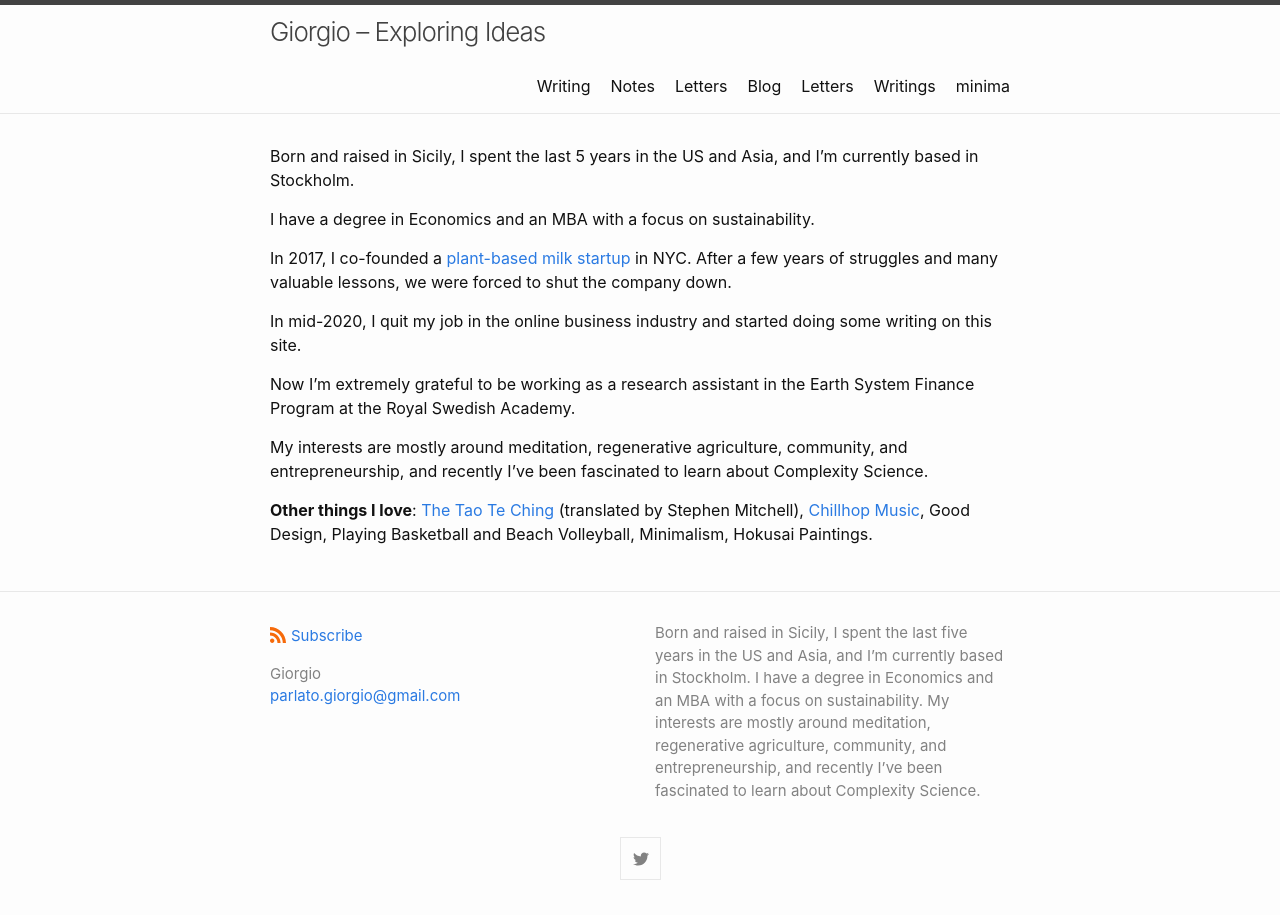
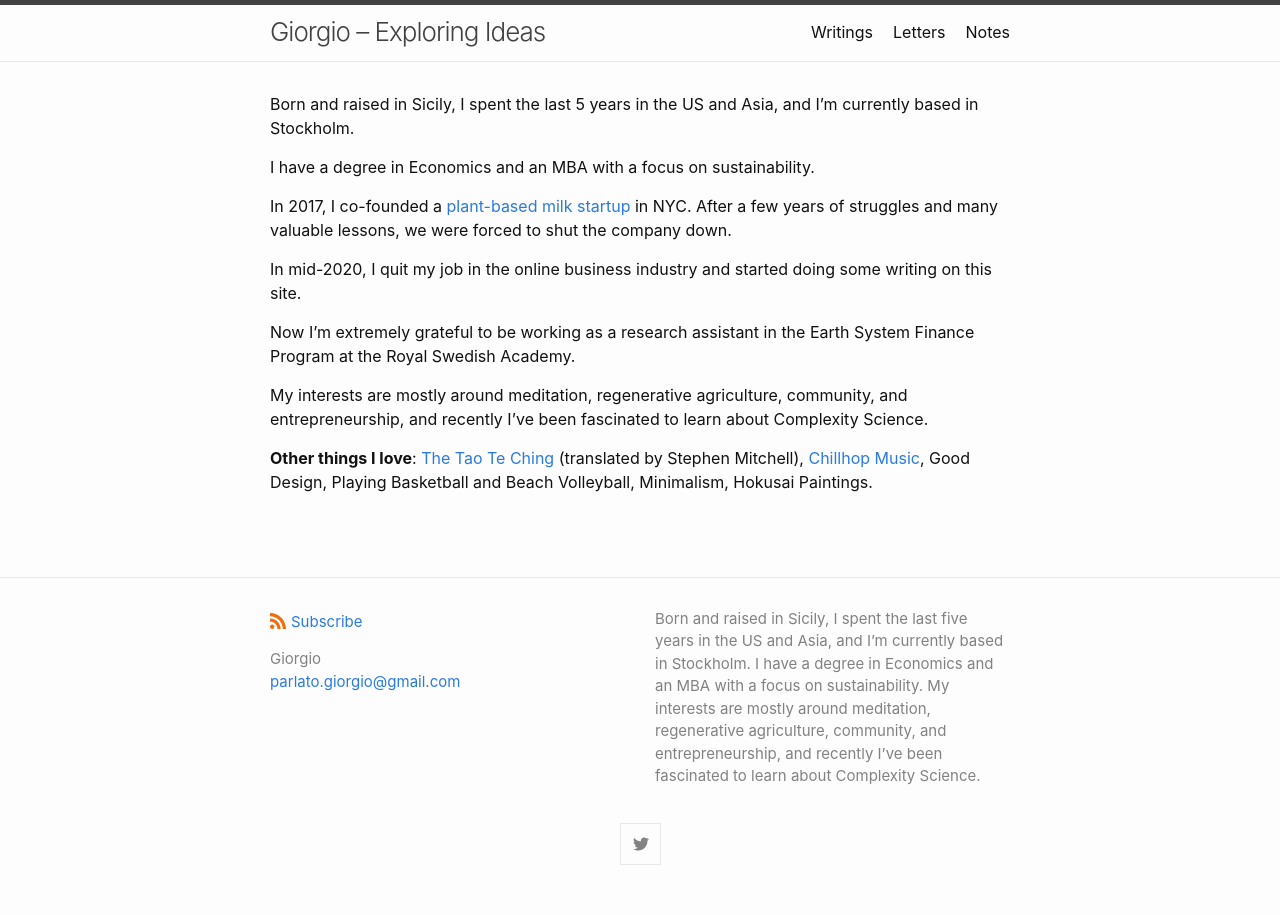
Before and after one commit to giorgiop94/giorgio-blog, a Jekyll site: the page built from index.md, in a window 1280 px wide. Built offline with Jekyll 4.4.1, drawn with Linux system fonts in a browser that asks for light colours.

Commit message:
Fix navigation

```diff
--- a/_data/menu.yml
+++ b/_data/menu.yml
@@ -1,9 +1,9 @@
 ---
-- title: Writing
-  url: /writing/
+- title: Writings
+  url: /writings/
+
+- title: Letters
+  url: /letters/
 
 - title: Notes
   url: http://notes.giorgiop.com/
-
-- title: Letters
-  url: /letters/
--- a/_includes/header.html
+++ b/_includes/header.html
@@ -19,13 +19,6 @@
           {%- for item in site.data.menu -%}
             <a class="page-link" href="{{ item.url | relative_url }}">{{ item.title | escape }}</a>
           {%- endfor -%}
-
-          {%- for path in page_paths -%}
-            {%- assign my_page = site.pages | where: "path", path | first -%}
-            {%- if my_page.title -%}
-            <a class="page-link" href="{{ my_page.url | relative_url }}">{{ my_page.title | escape }}</a>
-            {%- endif -%}
-          {%- endfor -%}
         </div>
       </nav>
   </div>
```
